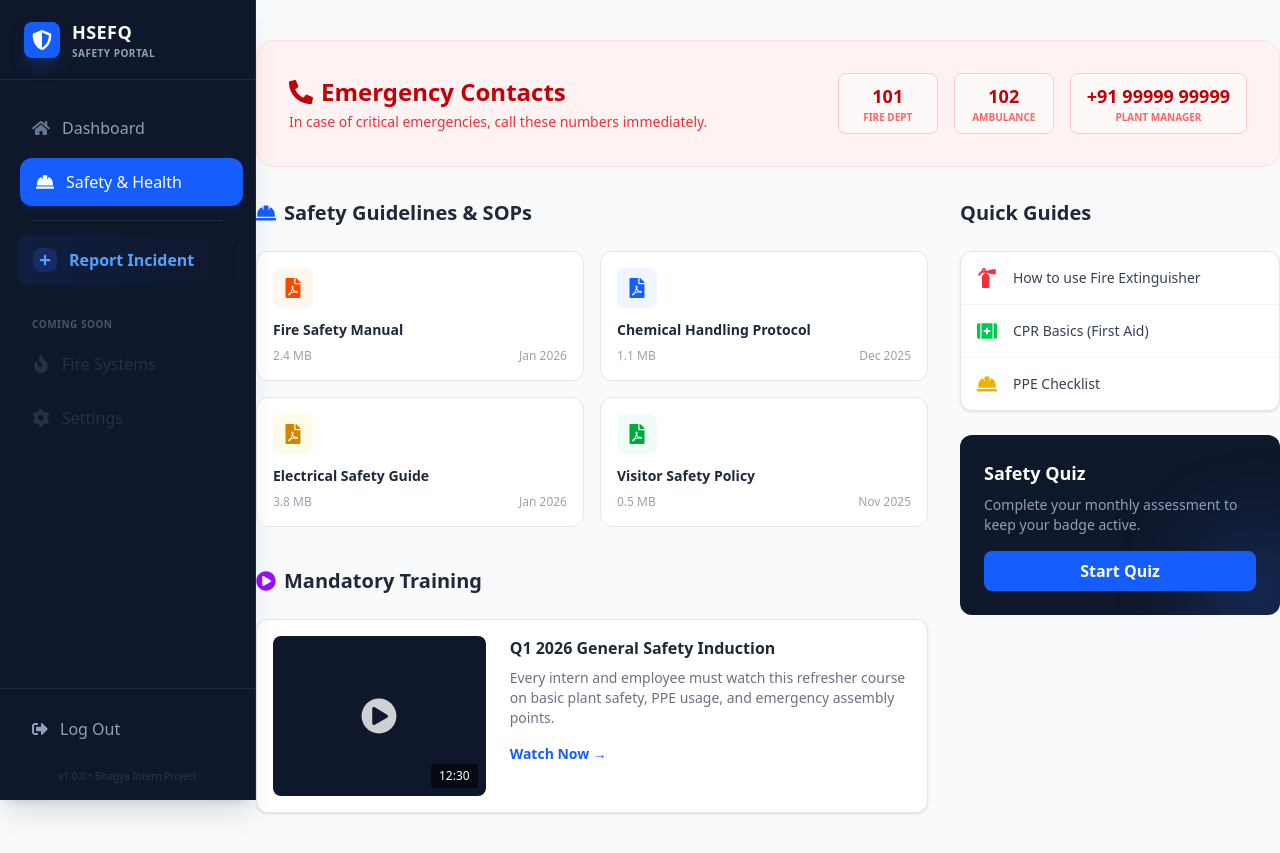
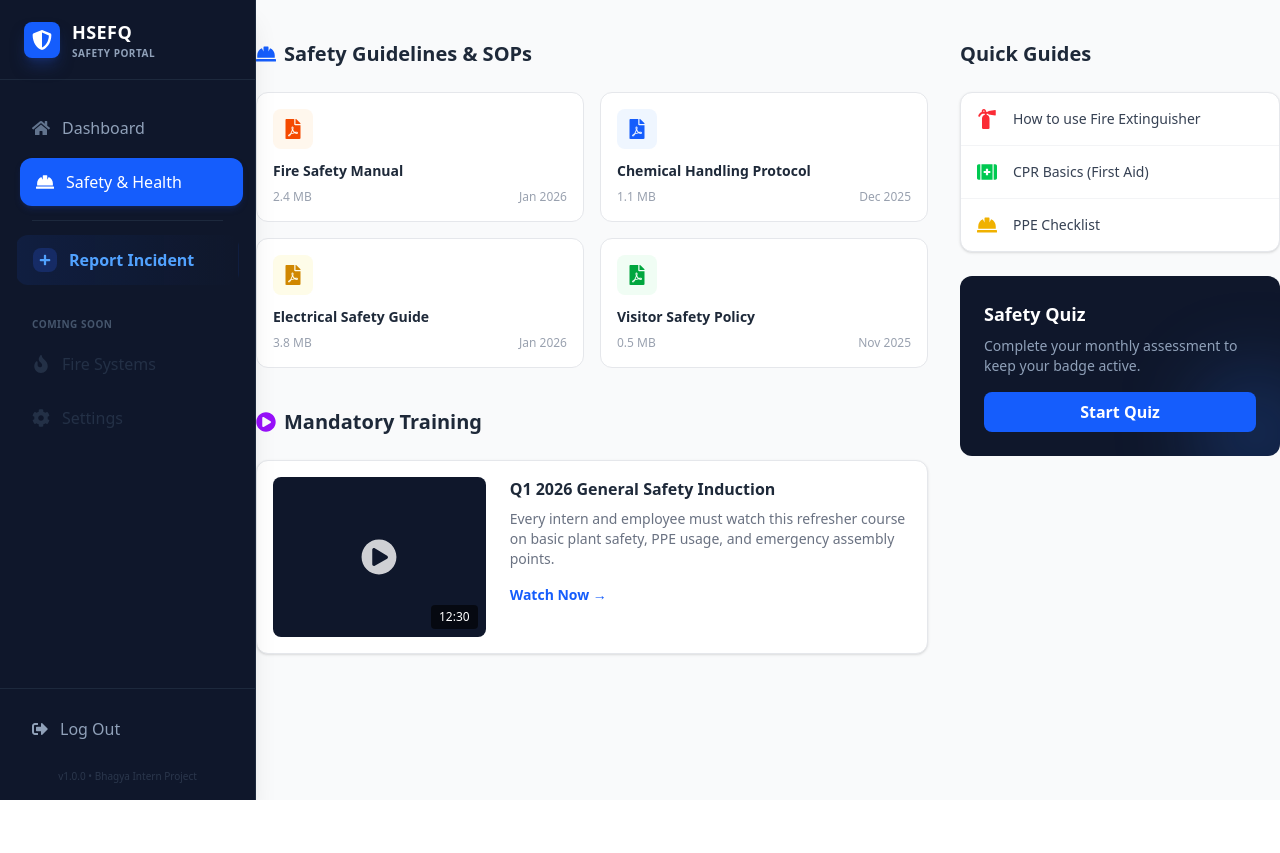
Before and after one commit to SwamiBhagya/Internship-HSEFQ, a React (Vite) app: page /safety in a window 1280 px wide. After the commit the page ends 800 px from the top, so only its background shows below. Built offline with nearby package versions, Linux system fonts and the light colour scheme.

Commit message:
remove: Emergency section from safety

```diff
--- a/src/pages/Safety.jsx
+++ b/src/pages/Safety.jsx
@@ -12,7 +12,7 @@ const Safety = () => {
   return (
     <div className="max-w-6xl mx-auto space-y-8 m-10">
       {/* 1. Header with Emergency Banner - Visually Distinct */}
-      <div className="bg-red-50 border border-red-100 rounded-2xl p-6 md:p-8 flex flex-col md:flex-row items-center justify-between gap-6">
+      {/* <div className="bg-red-50 border border-red-100 rounded-2xl p-6 md:p-8 flex flex-col md:flex-row items-center justify-between gap-6">
         <div>
           <h1 className="text-2xl font-bold text-red-700 flex items-center gap-2">
             <FaPhoneAlt /> Emergency Contacts
@@ -26,7 +26,7 @@ const Safety = () => {
           <EmergencyBadge number="102" label="Ambulance" />
           <EmergencyBadge number="+91 99999 99999" label="Plant Manager" />
         </div>
-      </div>
+      </div> */}
 
       <div className="grid grid-cols-1 lg:grid-cols-3 gap-8">
         {/* 2. Left Column: Standard Operating Procedures (SOPs) */}
```
